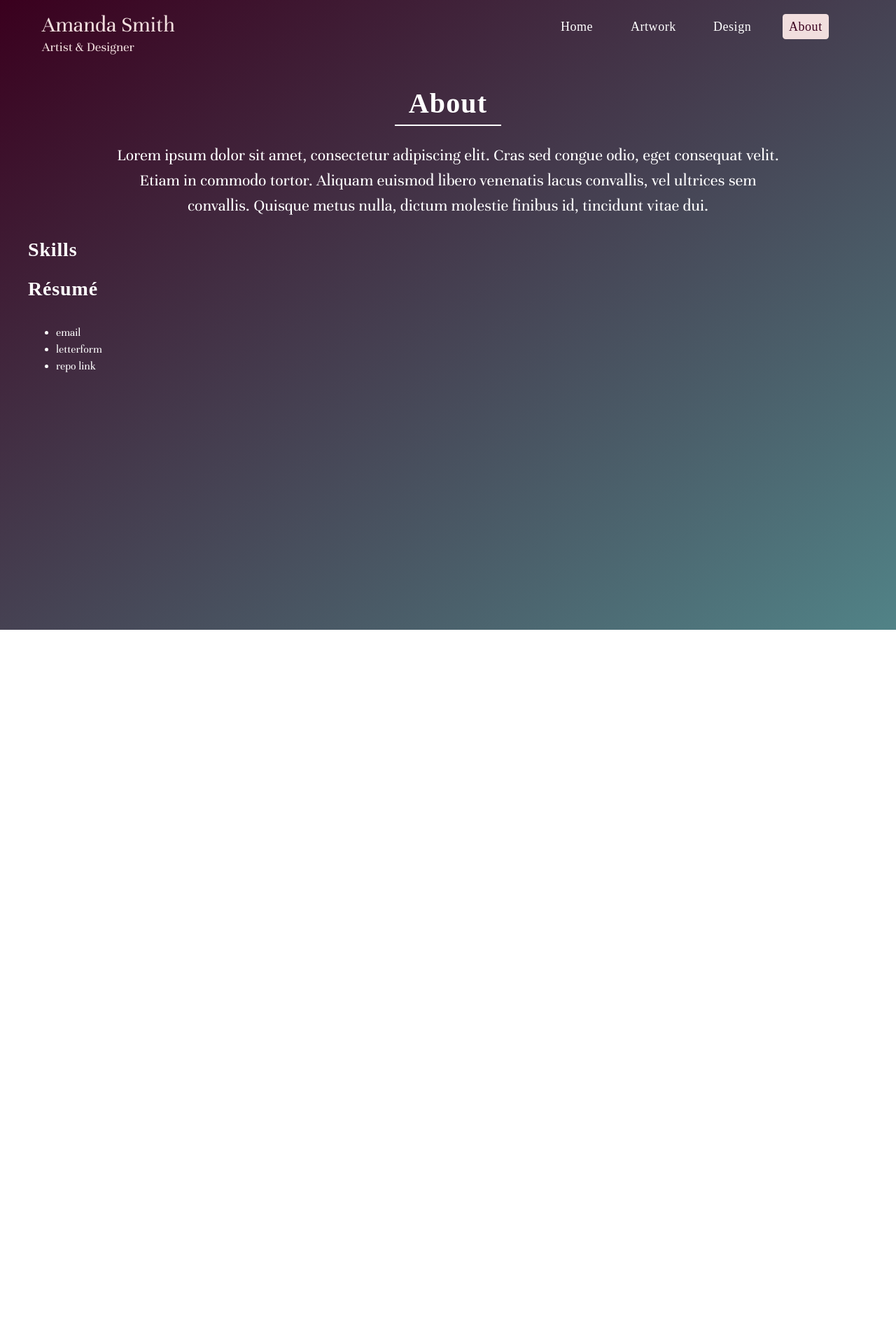
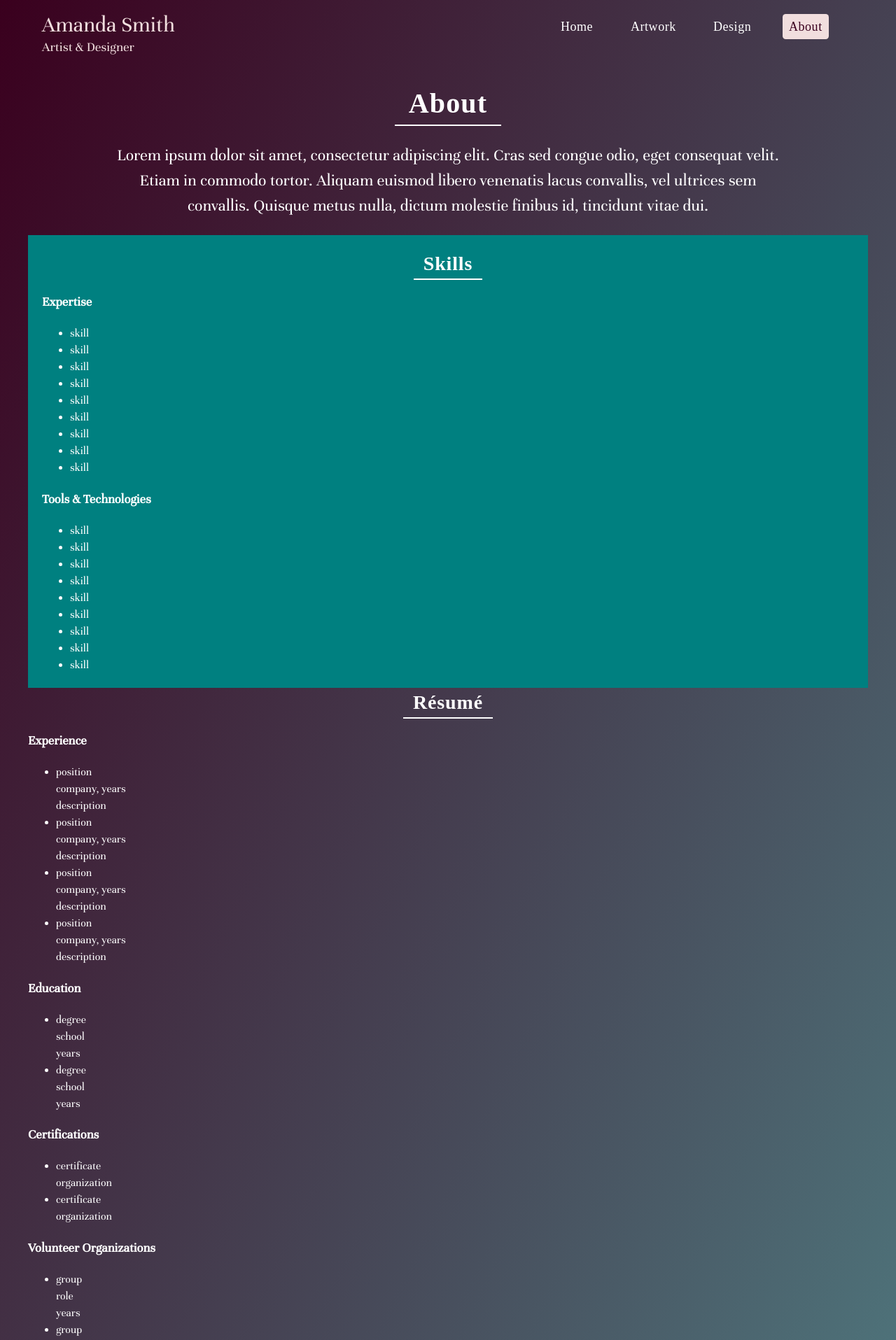
Before and after one commit to asmithorn/asmithorn.github.io, a Jekyll site: the page built from about/index.html, in a window 1280 px wide. Shown: the top 1915 px of the page at 70% size. Built offline with Jekyll 4.4.1, drawn with Linux system fonts in a browser that asks for light colours; some web fonts are replaced; before the commit the page ends 900 px from its top, so only the background shows below that; some of the changed text lies outside the part shown.

Commit message:
about content and styling

```diff
--- a/about/index.html
+++ b/about/index.html
@@ -7,16 +7,40 @@
       <h1 class="u-row-header">About</h1>
     </header>
     <!-- <div><img class="u-image-round" src="https://via.placeholder.com/200?text=Headshot.jpg" alt="headshot"/></div> -->
-    <p class="u-center u-text--large">Lorem ipsum dolor sit amet, consectetur adipiscing elit. Cras sed congue odio, eget consequat velit. Etiam in commodo tortor. Aliquam euismod libero venenatis lacus convallis, vel ultrices sem convallis. Quisque metus nulla, dictum molestie finibus id, tincidunt vitae dui.</p>
+    <p class="u-text--center u-text--large">Lorem ipsum dolor sit amet, consectetur adipiscing elit. Cras sed congue odio, eget consequat velit. Etiam in commodo tortor. Aliquam euismod libero venenatis lacus convallis, vel ultrices sem convallis. Quisque metus nulla, dictum molestie finibus id, tincidunt vitae dui.</p>
   </section>
 </div>
 
 
 
 
-<div class="o-row o-row--1200">
-  <section>
-    <header><h2>Skills</h2></header>
+<div class="o-row o-row--1200 u-bg--teal">
+  <section class="u-margin--20">
+    <header><h2 class="u-row-header">Skills</h2></header>
+    <h3>Expertise</h3>
+    <ul>
+      <li>skill</li>
+      <li>skill</li>
+      <li>skill</li>
+      <li>skill</li>
+      <li>skill</li>
+      <li>skill</li>
+      <li>skill</li>
+      <li>skill</li>
+      <li>skill</li>
+    </ul>
+    <h3>Tools &amp; Technologies</h3>
+    <ul>
+      <li>skill</li>
+      <li>skill</li>
+      <li>skill</li>
+      <li>skill</li>
+      <li>skill</li>
+      <li>skill</li>
+      <li>skill</li>
+      <li>skill</li>
+      <li>skill</li>
+    </ul>
   </section>
 </div>
 
@@ -26,6 +50,103 @@
 
 <div class="o-row o-row--1200">
   <section>
-    <header><h2>R&eacute;sum&eacute;</h2></header>
+    <header><h2 class="u-row-header">R&eacute;sum&eacute;</h2></header>
+    <h3>Experience</h3>
+      <ul>
+        <li>
+          position<br>
+          company, years<br>
+          description
+        </li>
+        <li>
+          position<br>
+          company, years<br>
+          description
+        </li>
+        <li>
+          position<br>
+          company, years<br>
+          description
+        </li>
+        <li>
+          position<br>
+          company, years<br>
+          description
+        </li>
+      </ul>
+    <h3>Education</h3>
+      <ul>
+          <li>
+            degree<br>
+            school<br>
+            years
+          </li>
+          <li>
+            degree<br>
+            school<br>
+            years
+          </li>
+      </ul>
+    <h3>Certifications</h3>
+    <ul>
+        <li>
+          certificate<br>
+          organization
+        </li>
+        <li>
+          certificate<br>
+          organization
+        </li>
+    </ul>
+    <h3>Volunteer Organizations</h3>
+      <ul>
+          <li>
+            group<br>
+            role<br>
+            years
+          </li>
+          <li>
+            group<br>
+            role<br>
+            years
+          </li>
+      </ul>
+    <h3>Conference Presentations</h3>
+      <ul>
+          <li>
+            Title of Presentation<br>
+            conference<br>
+            date
+          </li>
+          <li>
+            Title of Presentation<br>
+            conference<br>
+            date
+          </li>
+          <li>
+            Title of Presentation<br>
+            conference<br>
+            date
+          </li>
+      </ul>
+    <h3>Exhibited Work</h3>
+      <ul>
+          <li>
+            Exhibition<br>
+            date
+          </li>
+          <li>
+            Exhibition<br>
+            date
+          </li>
+          <li>
+            Exhibition<br>
+            date
+          </li>
+          <li>
+            Exhibition<br>
+            date
+          </li>
+      </ul>
   </section>
 </div>
--- a/css/style.scss
+++ b/css/style.scss
@@ -201,14 +201,9 @@
 // .u-border-bottom--width-2 {border-bottom-width: 2px;}
 // .u-border-bottom--white {border-bottom-color: white;}
 
-.u-center {text-align: center;}
 
-.u-image-round {border-radius: 50%;}
+.u-bg--teal {background-color: teal;}
 
-.u-margin--b-20 {margin-bottom: 1.25em;}
-.u-margin--w-20-120 {margin: 0 1.25em;}
-
-.u-padding--20 {padding: 1.25em;}
 
 .u-row-header {
   border-bottom: 2px solid white;
@@ -218,8 +213,19 @@
   width: max-content; //Firefox fix
   width: fit-content; //will need to check this on IE and Edge
 }
+.u-text--center {text-align: center;}
+.u-text--large {font-size: 1.5em;}
 
-.u-text--large {font-size: 1.5em;}
+
+.u-image--round {border-radius: 50%;}
+
+
+.u-margin--20 {margin: 1.25em;}
+.u-margin--b-20 {margin-bottom: 1.25em;}
+.u-margin--w-20-120 {margin: 0 1.25em;}
+.u-padding--20 {padding: 1.25em;}
+
+
 
 
 
```
